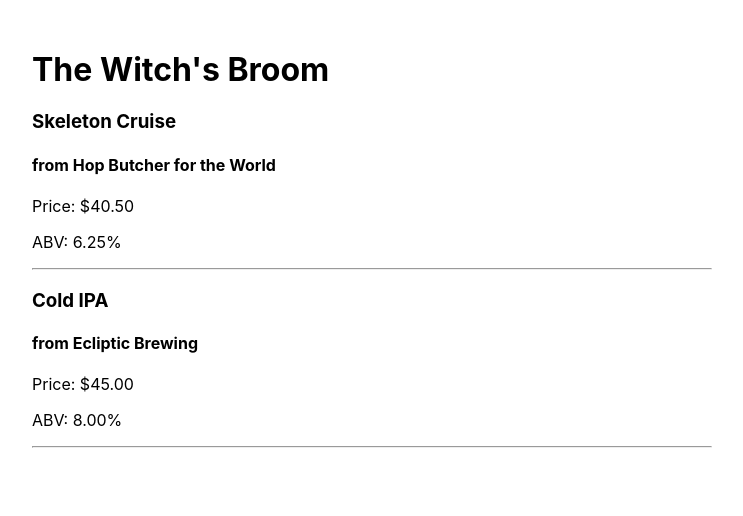
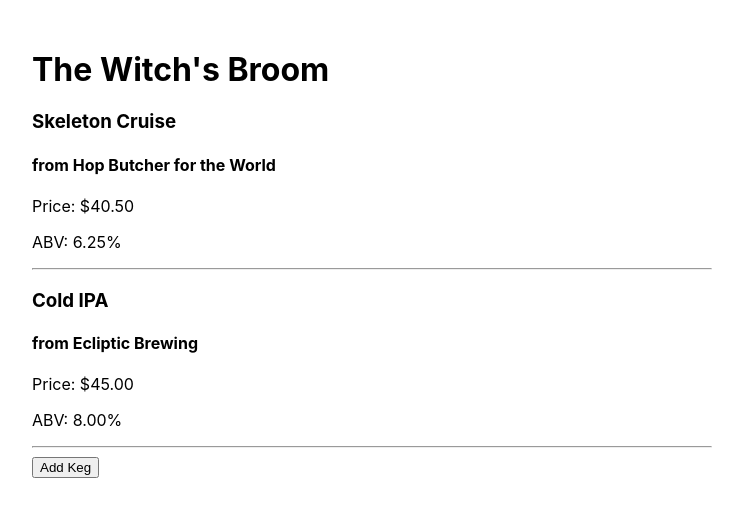
Before and after one commit to MicahOlson/witch-broom, a React (Create React App) app: page / in a window 1280 px wide. Shown: the top 516 px of the page, without its empty margins (268-1011 px from the left). Built offline with nearby package versions, Linux system fonts and the light colour scheme.

Commit message:
Create addKegButton and onClick handler

```diff
--- a/src/components/KegControl.js
+++ b/src/components/KegControl.js
@@ -10,16 +10,25 @@ class KegControl extends React.Component {
     };
   }
 
+  handleClick = () => {
+    this.setState(prevState => ({
+      formVisibleOnPage: !prevState.formVisibleOnPage
+    }));
+  }
+
   render() {
     let currentlyVisibleState = null;
+    let addKegButton = null;
     if (this.state.formVisibleOnPage) {
       currentlyVisibleState = <NewKegForm />
     } else {
       currentlyVisibleState = <KegList />
+      addKegButton = <button onClick={this.handleClick}>Add Keg</button>
     }
     return (
       <>
         {currentlyVisibleState}
+        {addKegButton}
       </>
     );
   }
```
